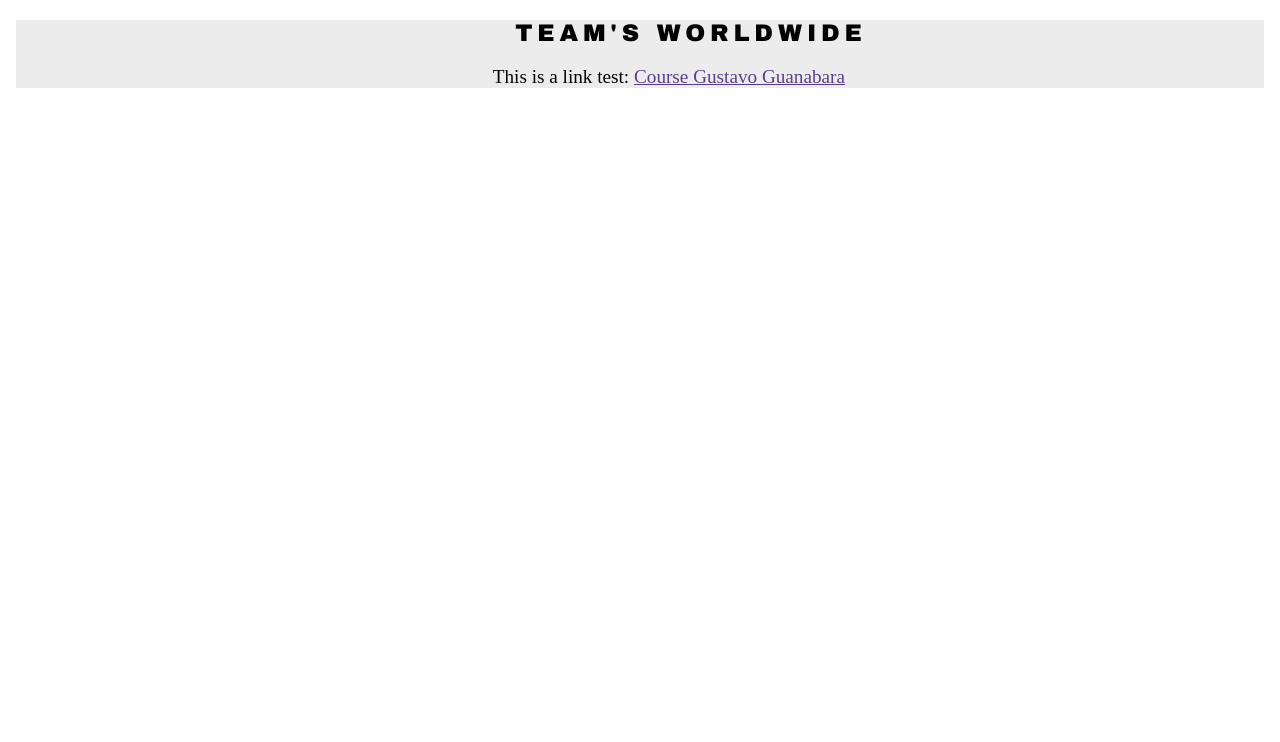
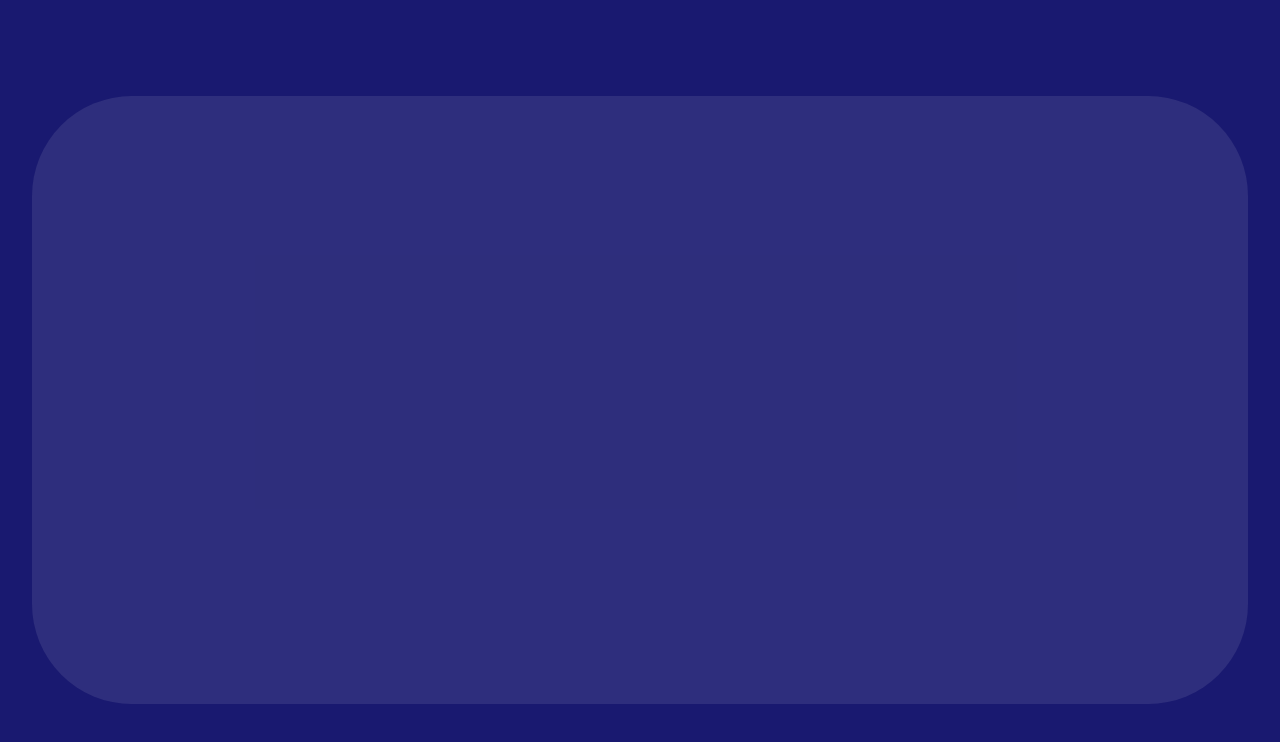
Before and after one commit to GiovaneFGomes/soccer-frontend, an Angular app: page / in a window 1280 px wide. Shown: the top 742 px of the page. Built offline with nearby package versions, Linux system fonts and the light colour scheme.

Commit message:
Add transbox

```diff
--- a/src/app/index/index.component.html
+++ b/src/app/index/index.component.html
@@ -1,19 +1,3 @@
-<!--Tell the browser which HTML version of the page-->
-<!DOCTYPE html>
-<!--"lang" Indicates which language the page will be-->
-<!--The <html> tag indicates the beginning and end of a page-->
-<html lang="en">
-  <head>
-    <meta charset="UTF-8">
-    <title>Initial Page</title>
-  </head>
-  <body>
-    <article>
-      <h1>TEAM'S WORLDWIDE</h1>
-      <p>
-        This is a link test: <a href="https://www.youtube.com/watch?v=E6CdIawPTh0&list=PLHz_AreHm4dkZ9-atkcmcBaMZdmLHft8n&index=12">Course Gustavo Guanabara</a>
-      </p>
-    </article>
-
-  </body>
-</html>
+<div class="index">
+  <div class="transbox"></div>
+</div>
--- a/src/app/index/index.component.scss
+++ b/src/app/index/index.component.scss
@@ -1,27 +1,20 @@
-a:link{
-  color: #5C3E90;
+.index {
+  display: flex;
+  width: 100%;
+  height: 100vh;
+  background-color: #191970;
+  align-items: center;
+  justify-content: center;
+
+  .transbox {
+    width: 85%;
+    height: 60%;
+    border-radius: 100px;
+    padding: 5%;
+    background-color: rgba(230, 230, 230, 0.1);
+    -webkit-backdrop-filter: blur(10%);
+    backdrop-filter: blur(10%);
+    overflow: hidden;
+  }
+
 }
-
-a:visited{
-  color: #5C3E90;
-}
-
-a:hover {
-  color: #9DD05B;
-}
-
-body {
-  background: #ECECEC;
-}
-
-h1 {
-  color: #000000;
-  font: 1.500em "Arial Black", Arial, sans-serif;
-  letter-spacing: .2em;
-  padding-left: 40%;
-}
-
-p {
-  font-size: 1.200em;
-  padding-left: 38.2%;
-}
--- a/src/styles.scss
+++ b/src/styles.scss
@@ -1 +1,4 @@
 /* You can add global styles to this file, and also import other style files */
+body{
+  margin: 0;
+}
```
Also changed, not shown: 1 other file (tests, documents, lock files or other folders).
